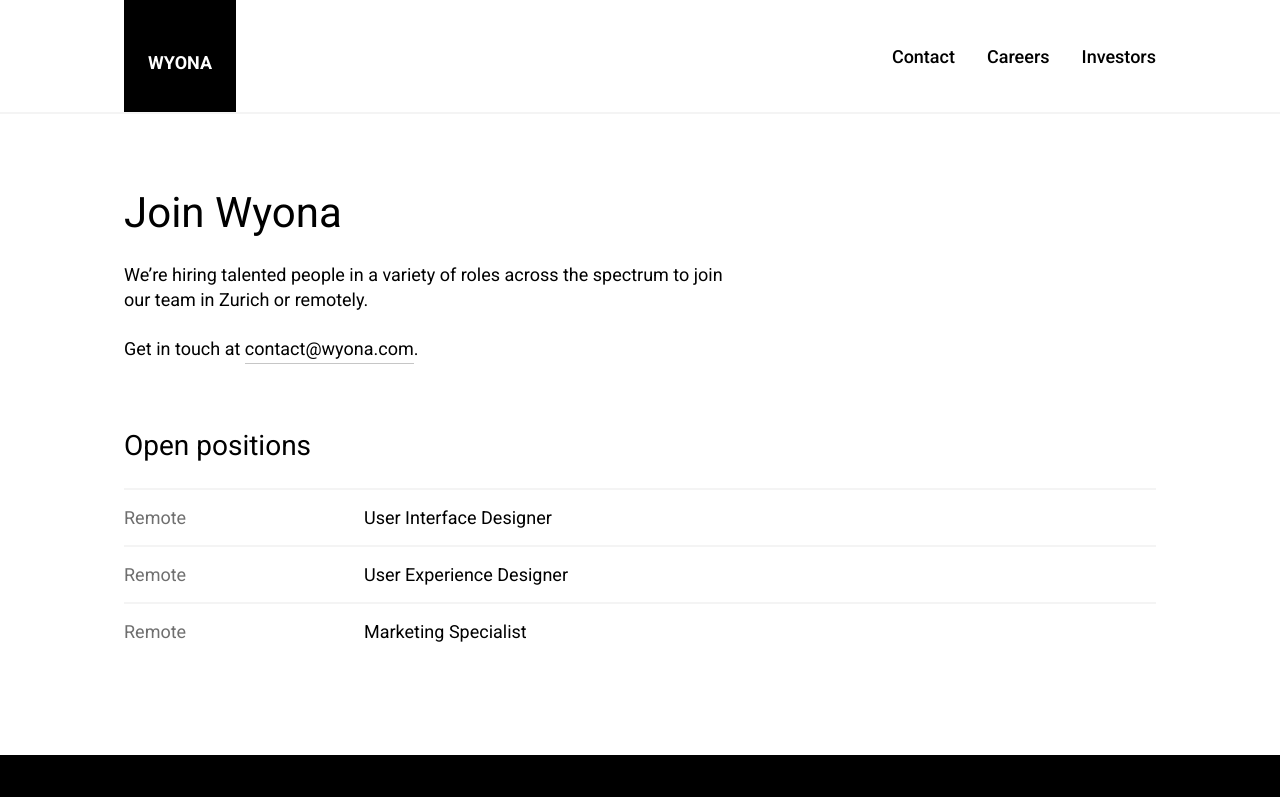
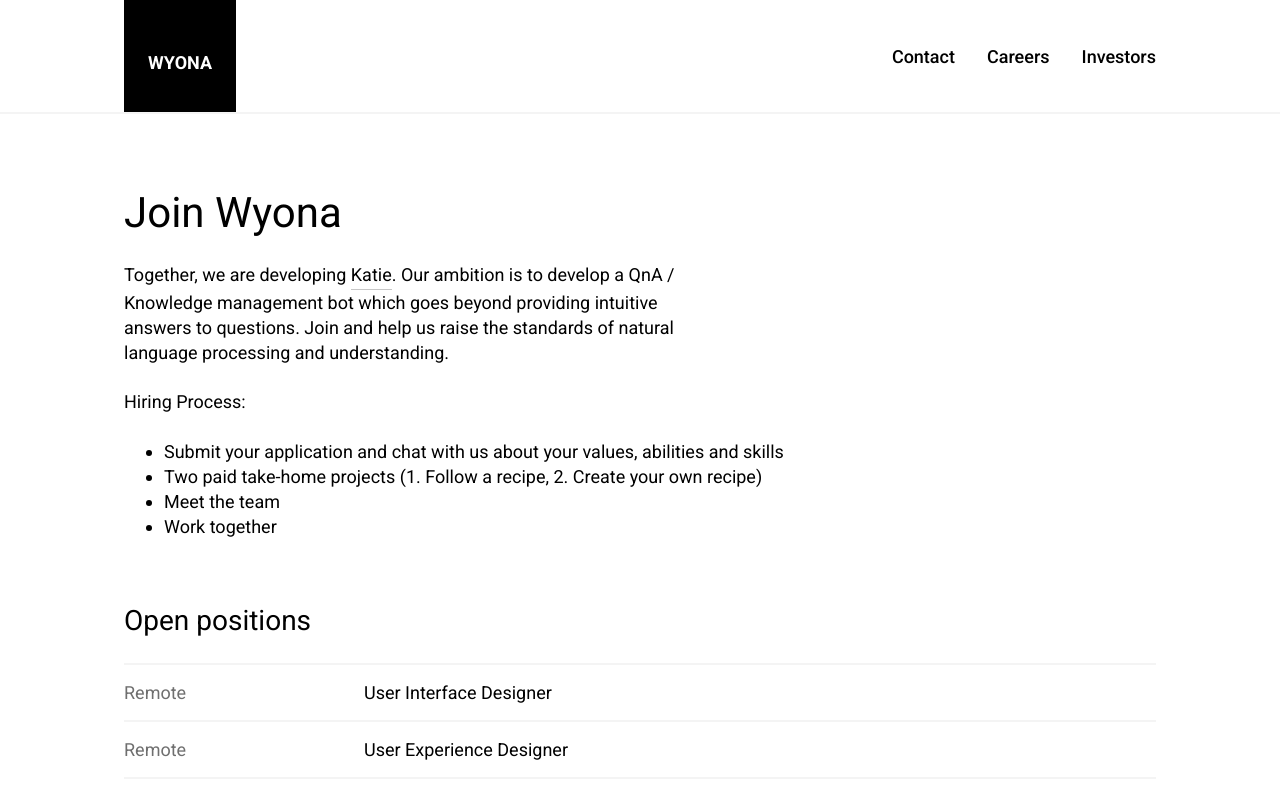
Before and after one commit to vanyabrucker/wyona-web, a Next.js app: page /careers in a window 1280 px wide. Shown: the top 797 px of the page. Built offline with nearby package versions, Linux system fonts and the light colour scheme.

Commit message:
text updated

```diff
--- a/pages/careers.js
+++ b/pages/careers.js
@@ -24,7 +24,7 @@
             <Head>
                 <GlobalHead/>
                 <title>Careers – Wyona</title>
-                <meta name="description" content="Wyona investors page" />
+                <meta name="description" content="Wyona careers / hiring / jobs page" />
             </Head>
             <Header color={"white"}/>
             <main className="padding--top--header margin--bottom--layout-06">
@@ -32,11 +32,19 @@
                     <div className="bx--grid flex-direction--column">
                         <h1 className="margin--top--spacing-04 expressive-heading-05">Join Wyona</h1>
                         <p className="margin--top--spacing-06 text-length--02">
-                            We’re hiring talented people in a variety of roles across the spectrum to join our team in Zurich or remotely.
+                            Together, we are developing <span><a className={"a--internal"} href="https://ukatie.com">Katie</a></span>. Our ambition is to develop a QnA / Knowledge management bot which goes beyond providing intuitive answers to questions. Join and help us raise the standards of natural language processing and understanding.
                         </p>
                         <p className="margin--top--spacing-06 text-length--02">
-                            Get in touch at <span><a className={"a--internal"} href="mailto:contact@wyona.com?subject=Career">contact@wyona.com</a></span>.
+                          Hiring Process:
                         </p>
+                        <br/>
+                        <ul>
+                          <li>Submit your application and chat with us about your values, abilities and skills</li>
+                          <li>Two paid take-home projects (1. Follow a recipe, 2. Create your own recipe)</li>
+                          <li>Meet the team</li>
+                          <li>Work together</li>
+                        </ul>
+
                         <h2 className={"expressive-heading-04 margin--top--layout-05"}>Open positions</h2>
                         <ul className="ul--no-styles flex flex-wrap--wrap flex-direction--column margin--top--spacing-06">
                             <PostItem id={"ui-designer"} subtitle={"Remote"} title={"User Interface Designer"}></PostItem>
```
